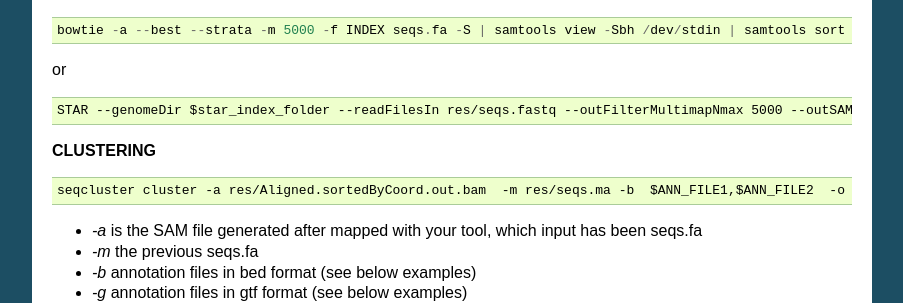
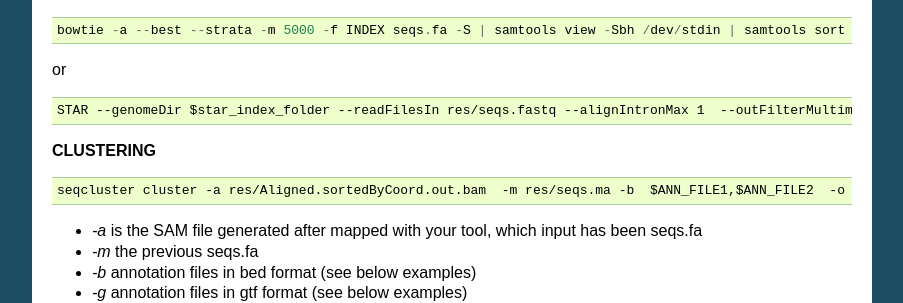
Before and after one commit to lpantano/seqcluster, a Sphinx documentation site: the page built from doc/source/getting_started.rst, in a window 1280 px wide. Shown: the part 1143-1446 px from the top of the page, without its empty margins (198-1101 px from the left). Built offline with Sphinx 7.4.7, drawn with Linux system fonts in a browser that asks for light colours.

Commit message:
add parameter to avoid intron inclusion

```diff
--- a/doc/source/getting_started.rst
+++ b/doc/source/getting_started.rst
@@ -79,7 +79,7 @@
 
 ::
 
-    STAR --genomeDir $star_index_folder --readFilesIn res/seqs.fastq --outFilterMultimapNmax 5000 --outSAMattributes NH HI NM --outSAMtype BAM SortedByCoordinate
+    STAR --genomeDir $star_index_folder --readFilesIn res/seqs.fastq --alignIntronMax 1  --outFilterMultimapNmax 1000 --outSAMattributes NH HI NM --outSAMtype BAM SortedByCoordinate
 
 
 **CLUSTERING**
```
